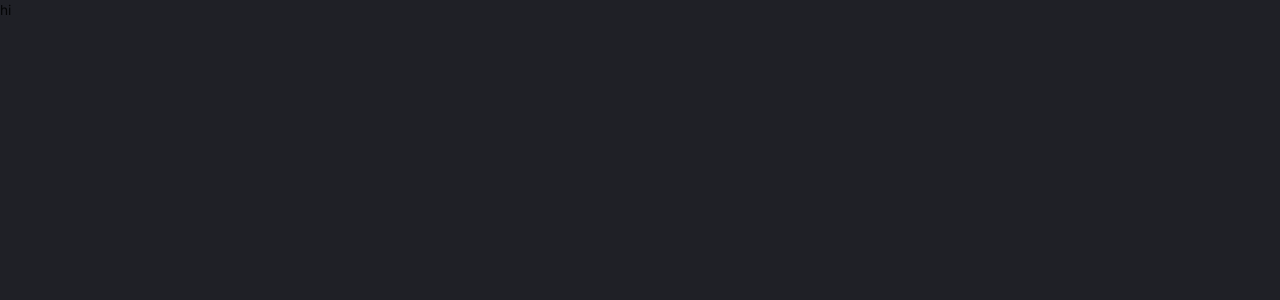
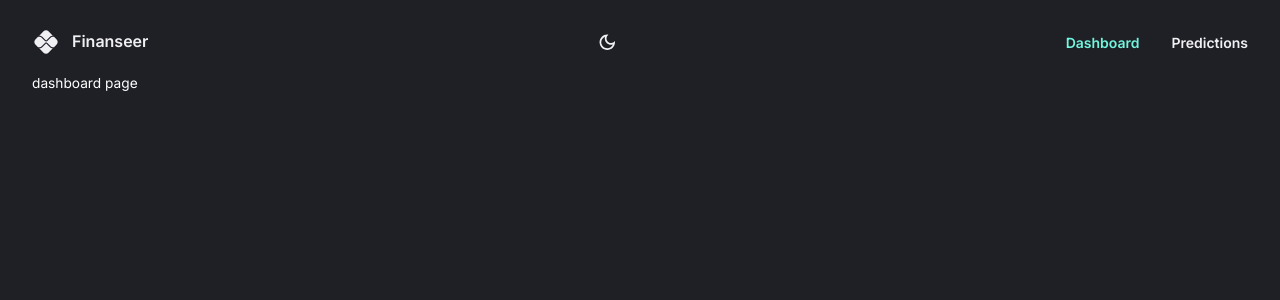
Before and after one commit to DevanshiShah9/Finance-App-Dashboard, a React (Vite) app in the folder client/: page / in a window 1280 px wide. Shown: the top 300 px of the page. Built offline with nearby package versions, Linux system fonts and the light colour scheme.

Commit message:
react router, navigation, dark and light mode

```diff
--- a/client/src/App.tsx
+++ b/client/src/App.tsx
@@ -1,18 +1,31 @@
-import { useMemo } from "react"
-import { createTheme } from "@mui/material/styles"
-import { themeSettings } from "./theme"
-import { ThemeProvider, CssBaseline } from "@mui/material"
+import { Box } from "@mui/material";
+import { CssBaseline, ThemeProvider } from "@mui/material";
+import { BrowserRouter, Route, Routes } from "react-router-dom";
+import { ColorModeContext,  useMode} from "./theme";
+import Navbar from "./scenes/navbar";
+
 
 function App() {
-  const theme = useMemo(() => createTheme(themeSettings), [])
+  const {theme, toggleColorMode} = useMode(); // Destructure theme and toggleColorMode
   return (
-    <div className="app">
+    <ColorModeContext.Provider value={{ toggleColorMode: toggleColorMode }}>
       <ThemeProvider theme={theme}>
         <CssBaseline />
-        hi
+        <div className="app">
+          <BrowserRouter>
+            <Box width="100%" height="100%" padding="1rem 2rem 4rem 2rem">
+              <Navbar/>
+              <Routes>
+                <Route path="/" element={<div>dashboard page</div>} />
+                <Route path="/predictions" element={<div>prediction page</div>} />
+              </Routes>
+            </Box>
+          </BrowserRouter>
+        </div>
       </ThemeProvider>
-    </div>
-  )
+    </ColorModeContext.Provider>
+  );
 }
 
-export default App
+
+export default App;
--- /dev/null
+++ b/client/src/components/FlexBetween.tsx
@@ -0,0 +1,10 @@
+import { Box } from "@mui/material";
+import { styled } from "@mui/system";
+
+const FlexBetween = styled(Box)({
+  display: "flex",
+  justifyContent: "space-between",
+  alignItems: "center",
+});
+
+export default FlexBetween;
--- a/client/src/extended-theme.ts
+++ b/client/src/extended-theme.ts
@@ -1,3 +1,8 @@
+// eslint-disable-next-line @typescript-eslint/ban-ts-comment
+// @ts-ignore
+// eslint-disable-next-line @typescript-eslint/no-unused-vars
+import { Palette, PaletteColor } from "@mui/material/styles/createPalette";
+
 declare module "@mui/material/styles/createPalette" {
   interface PaletteColor {
     [key: number]: string;
--- a/client/src/index.css
+++ b/client/src/index.css
@@ -7,5 +7,4 @@ body,
   height: 100%;
   width: 100%;
   font-family: "Inter", sans-serif;
-  background-color: #1f2026;
 }
--- /dev/null
+++ b/client/src/scenes/navbar/index.tsx
@@ -0,0 +1,84 @@
+import { useContext, useState } from "react";
+import { Link } from "react-router-dom";
+import PixIcon from "@mui/icons-material/Pix";
+import { Box, IconButton, Typography, useTheme } from "@mui/material";
+import FlexBetween from "../../components/FlexBetween";
+import { ColorModeContext, tokens } from "../../theme";
+import LightModeOutlinedIcon from "@mui/icons-material/LightModeOutlined";
+import DarkModeOutlinedIcon from "@mui/icons-material/DarkModeOutlined";
+
+
+
+const Navbar = () => {
+  const theme = useTheme();
+  const colors = tokens(theme.palette.mode);
+  const colorMode = useContext(ColorModeContext);
+  const [selected, setSelected] = useState("dashboard");
+  const [hoverState, setHoverState] = useState("");
+
+  const handleToggle = () => {
+    console.log(theme.palette.background.default, theme.palette.mode);
+    colorMode.toggleColorMode();
+  }
+
+  return (
+    <FlexBetween mb="0.25rem" p="0.5rem 0rem" color={colors.grey[900]}>
+      {/* LEFT SIDE */}
+      <FlexBetween gap="0.75rem">
+        <PixIcon sx={{ fontSize: "28px" }} />
+        <Typography variant="h4" fontSize="16px" >
+          Finanseer
+        </Typography>
+      </FlexBetween>
+
+       {/* CENTER */}
+       <FlexBetween gap="1rem">
+       <IconButton onClick={handleToggle} sx={{color: colors.grey[900]}}>
+          {theme.palette.mode === "light" ? (
+            <LightModeOutlinedIcon />
+          ) : (
+            <DarkModeOutlinedIcon />
+          )}
+        </IconButton>
+      </FlexBetween>
+
+      {/* RIGHT SIDE */}
+      <FlexBetween gap="2rem">
+      <Box>
+          <Typography variant="h4">
+            <Link
+              to="/"
+              onClick={() => setSelected("dashboard")}
+              style={{
+                color: selected === "dashboard" || hoverState === "dashboard" ? colors.primary[700] : colors.grey[900],
+                textDecoration: "none",
+              }}
+              onMouseEnter={() => setHoverState("dashboard")}
+              onMouseLeave={() => setHoverState("")}
+            >
+              Dashboard
+            </Link>
+          </Typography>
+        </Box>
+        <Box>
+          <Typography variant="h4">
+            <Link
+              to="/predictions"
+              onClick={() => setSelected("predictions")}
+              style={{
+                color: selected === "predictions" || hoverState === "predictions" ? colors.primary[700] : colors.grey[900],
+                textDecoration: "none",
+              }}
+              onMouseEnter={() => setHoverState("predictions")}
+              onMouseLeave={() => setHoverState("")}
+            >
+              Predictions
+            </Link>
+          </Typography>
+        </Box>
+      </FlexBetween>
+    </FlexBetween>
+  );
+};
+
+export default Navbar;
--- a/client/src/theme.ts
+++ b/client/src/theme.ts
@@ -1,4 +1,48 @@
-export const tokens = {
+import { PaletteMode } from "@mui/material";
+import { createTheme } from "@mui/material/styles";
+import { createContext, useCallback, useMemo, useState } from "react";
+
+const darkBackgroundColors = {
+  grey: {
+    100: "#242427",
+    200: "#48494e",
+    300: "#6b6d74",
+    400: "#8f929b",
+    500: "#b3b6c2",
+    600: "#c2c5ce",
+    700: "#d1d3da",
+    800: "#e1e2e7",
+    900: "#f0f0f3",
+  },
+  primary: {
+    100: "#043028",
+    200: "#076050",
+    300: "#0b8f78",
+    400: "#0ebfa0",
+    500: "#12efc8",
+    600: "#41f2d3",
+    700: "#71f5de",
+    800: "#a0f9e9",
+    900: "#d0fcf4",
+  },
+  secondary: {
+    100: "#302411",
+    200: "#614822",
+    300: "#916c33",
+    400: "#c29044",
+    500: "#f2b455",
+    600: "#f5c377",
+    700: "#f7d299",
+    800: "#fae1bb",
+    900: "#fcf0dd",
+  },
+  tertiary: {
+    // purple
+    500: "#8884d8",
+  }
+};
+
+const lightBackgroundColors = {
   grey: {
     100: "#f0f0f3",
     200: "#e1e2e7",
@@ -11,7 +55,6 @@ export const tokens = {
     900: "#242427",
   },
   primary: {
-    // light green
     100: "#d0fcf4",
     200: "#a0f9e9",
     300: "#71f5de",
@@ -23,7 +66,6 @@ export const tokens = {
     900: "#043028",
   },
   secondary: {
-    // yellow
     100: "#fcf0dd",
     200: "#fae1bb",
     300: "#f7d299",
@@ -37,37 +79,40 @@ export const tokens = {
   tertiary: {
     // purple
     500: "#8884d8",
+  }
+};
+
+
+export const tokens = (mode: string) => ({
+  ...(mode === "dark" ? darkBackgroundColors : lightBackgroundColors),
+});
+
+export const themeSettings = (mode: string) => {
+  const colors = tokens(mode);
+  return {
+    palette: {
+      mode: mode as PaletteMode,
+      primary: {
+        ...colors.primary,
+        main: colors.primary[500],
+        light: colors.primary[400],
+      },
+      secondary: {
+        ...colors.secondary,
+        main: colors.secondary[500],
+      },
+      tertiary: {
+        ...colors.tertiary,
+      },
+      grey: {
+        ...colors.grey,
+        main: colors.grey[500],
       },
       background: {
-    light: "#2d2d34",
-    main: "#1f2026",
-  },
-};
-
-// mui theme settings
-export const themeSettings = {
-  palette: {
-    primary: {
-      ...tokens.primary,
-      main: tokens.primary[500],
-      light: tokens.primary[400],
-    },
-    secondary: {
-      ...tokens.secondary,
-      main: tokens.secondary[500],
-    },
-    tertiary: {
-      ...tokens.tertiary,
-    },
-    grey: {
-      ...tokens.grey,
-      main: tokens.grey[500],
-    },
-    background: {
-      default: tokens.background.main,
-      light: tokens.background.light,
+        default: mode === "dark" ? "#1f2026" : "#ffffff",
       },
     },
+
     typography: {
       fontFamily: ["Inter", "sans-serif"].join(","),
       fontSize: 12,
@@ -83,24 +128,41 @@ export const themeSettings = {
         fontFamily: ["Inter", "sans-serif"].join(","),
         fontSize: 20,
         fontWeight: 800,
-      color: tokens.grey[200],
       },
       h4: {
         fontFamily: ["Inter", "sans-serif"].join(","),
         fontSize: 14,
         fontWeight: 600,
-      color: tokens.grey[300],
       },
       h5: {
         fontFamily: ["Inter", "sans-serif"].join(","),
         fontSize: 12,
         fontWeight: 400,
-      color: tokens.grey[500],
       },
       h6: {
         fontFamily: ["Inter", "sans-serif"].join(","),
         fontSize: 10,
-      color: tokens.grey[700],
       },
     },
   };
+};
+
+
+
+
+export const ColorModeContext = createContext({
+  toggleColorMode: () => {},
+});
+
+export const useMode = () => {
+  const [mode, setMode] = useState("dark");
+
+  const toggleColorMode = useCallback(() => {
+    console.log("toggleColorMode");
+    setMode((prev) => (prev === "light" ? "dark" : "light"));
+  }, []);
+
+  const theme = useMemo(() => createTheme(themeSettings(mode)), [mode]);
+  console.log(theme.palette.mode, mode);
+  return { theme, toggleColorMode };
+};
```
Lines whose indentation alone changed are shown as unchanged.
